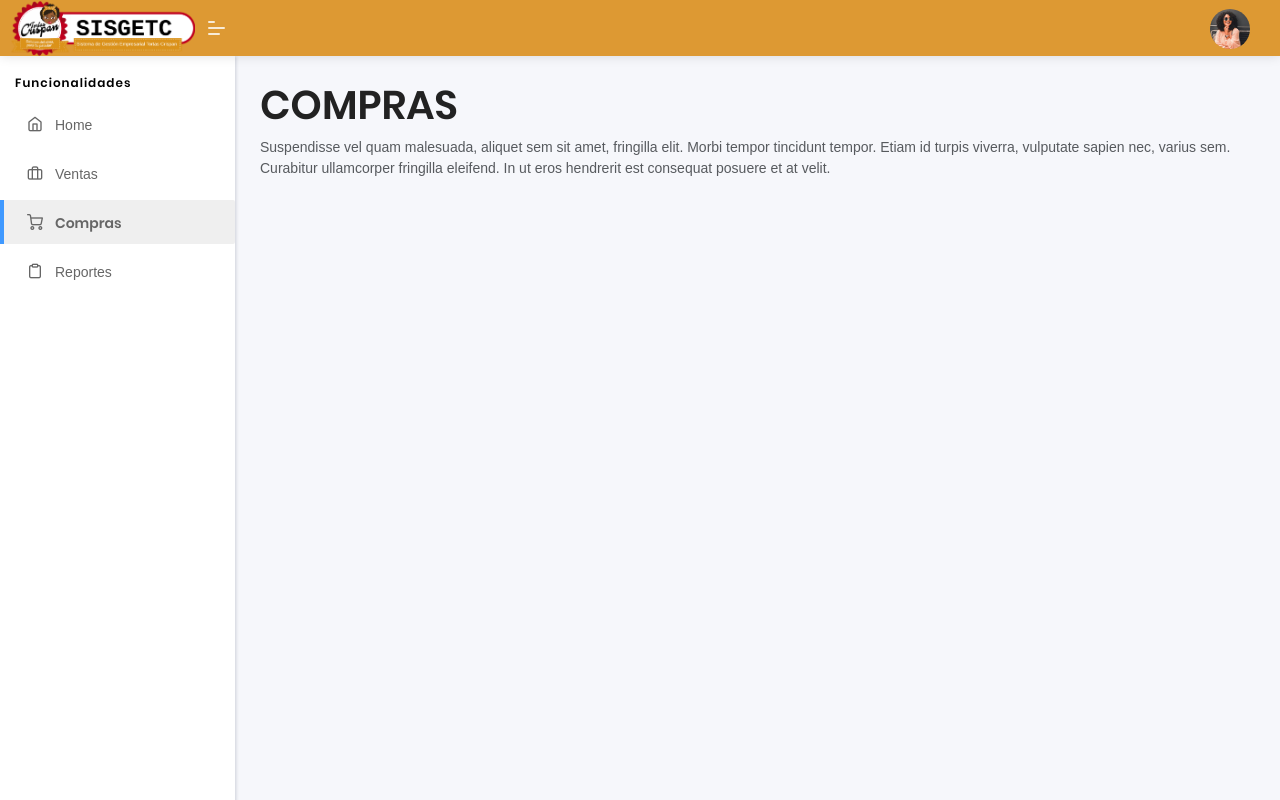
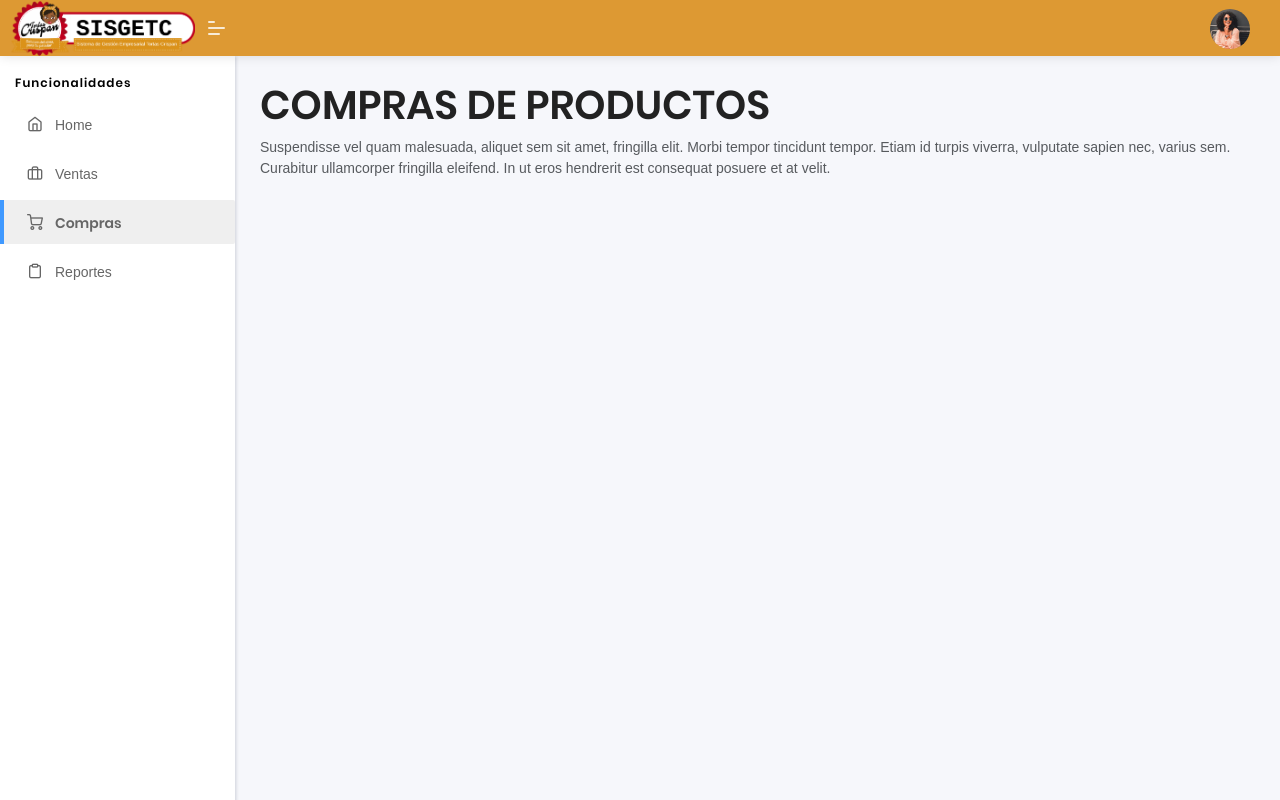
Before and after one commit to danielcaicedo98/sisgetc-frontend, a React (Vite) app: page /purchases in a window 1280 px wide. Built offline with nearby package versions, Linux system fonts and the light colour scheme; a web font is replaced by a local one.

Commit message:
test finalizado

```diff
--- a/src/views/purchases/purchases.jsx
+++ b/src/views/purchases/purchases.jsx
@@ -7,7 +7,7 @@ const Purchases = () => {
     return (
         <React.Fragment>
              <Card.Body>
-              <h1>COMPRAS</h1>
+              <h1>COMPRAS DE PRODUCTOS</h1>
               <Card.Text className="text-muted mb-4">
                 Suspendisse vel quam malesuada, aliquet sem sit amet, fringilla elit. Morbi tempor tincidunt tempor. Etiam id turpis
                 viverra, vulputate sapien nec, varius sem. Curabitur ullamcorper fringilla eleifend. In ut eros hendrerit est consequat
```
